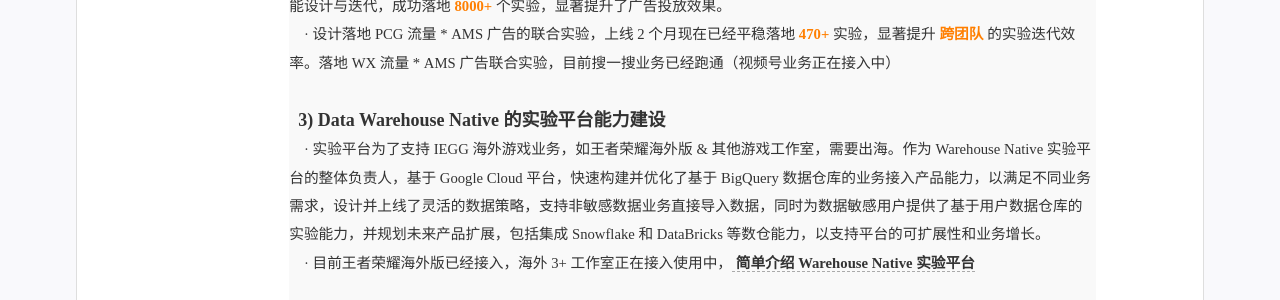
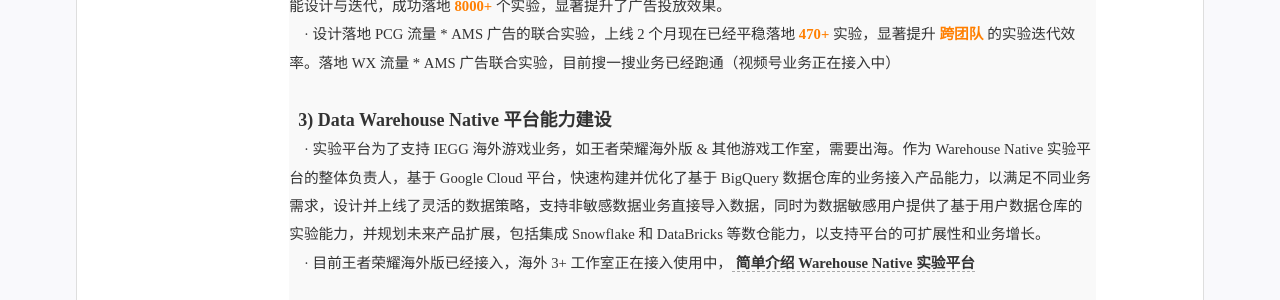
Before and after one commit to kuailexiaoshenxian/cn-wx-cv, a Jekyll site: the page built from index.html, in a window 1280 px wide. Shown: the part 1001-1301 px from the top of the page. Built offline with Jekyll 4.4.1, drawn with Linux system fonts in a browser that asks for light colours.

Commit message:
Update resume.yml

```diff
--- a/_data/resume.yml
+++ b/_data/resume.yml
@@ -109,7 +109,7 @@ main: #简历主要内容，
             · 作为 Owner 整体负责实验平台 AMS 业务的产品、运营工作，包含接入实验、用户问题处理、并根据用户反馈进行平台功能设计与迭代，成功落地<font color=#FF7F00><strong> 8000+ </strong></font> 个实验，显著提升了广告投放效果。 <br> &nbsp &nbsp
             · 设计落地 PCG 流量 * AMS 广告的联合实验，上线 2 个月现在已经平稳落地<font color=#FF7F00><strong> 470+ </strong></font>实验，显著提升 <font color=#FF7F00><strong>  跨团队</strong></font> 的实验迭代效率。落地 WX 流量 *  AMS 广告联合实验，目前搜一搜业务已经跑通（视频号业务正在接入中）  <br>  &nbsp &nbsp
             <br>
-            <font face="等线"><font size=4><strong> &nbsp 3) Data Warehouse Native 的实验平台能力建设</strong></font>  <br>  &nbsp &nbsp
+            <font face="等线"><font size=4><strong> &nbsp 3) Data Warehouse Native 平台能力建设</strong></font>  <br>  &nbsp &nbsp
             · 实验平台为了支持 IEGG 海外游戏业务，如王者荣耀海外版 & 其他游戏工作室，需要出海。作为 Warehouse Native 实验平台的整体负责人，基于 Google Cloud 平台，快速构建并优化了基于 BigQuery 数据仓库的业务接入产品能力，以满足不同业务需求，设计并上线了灵活的数据策略，支持非敏感数据业务直接导入数据，同时为数据敏感用户提供了基于用户数据仓库的实验能力，并规划未来产品扩展，包括集成 Snowflake 和 DataBricks 等数仓能力，以支持平台的可扩展性和业务增长。<br> &nbsp &nbsp
             · 目前王者荣耀海外版已经接入，海外 3+ 工作室正在接入使用中， <a href="https://docs.abetterchoice.ai/guide/data/data-warehouse"> <strong> 简单介绍 Warehouse Native 实验平台 </strong> </a>
             <br> <br>
```
